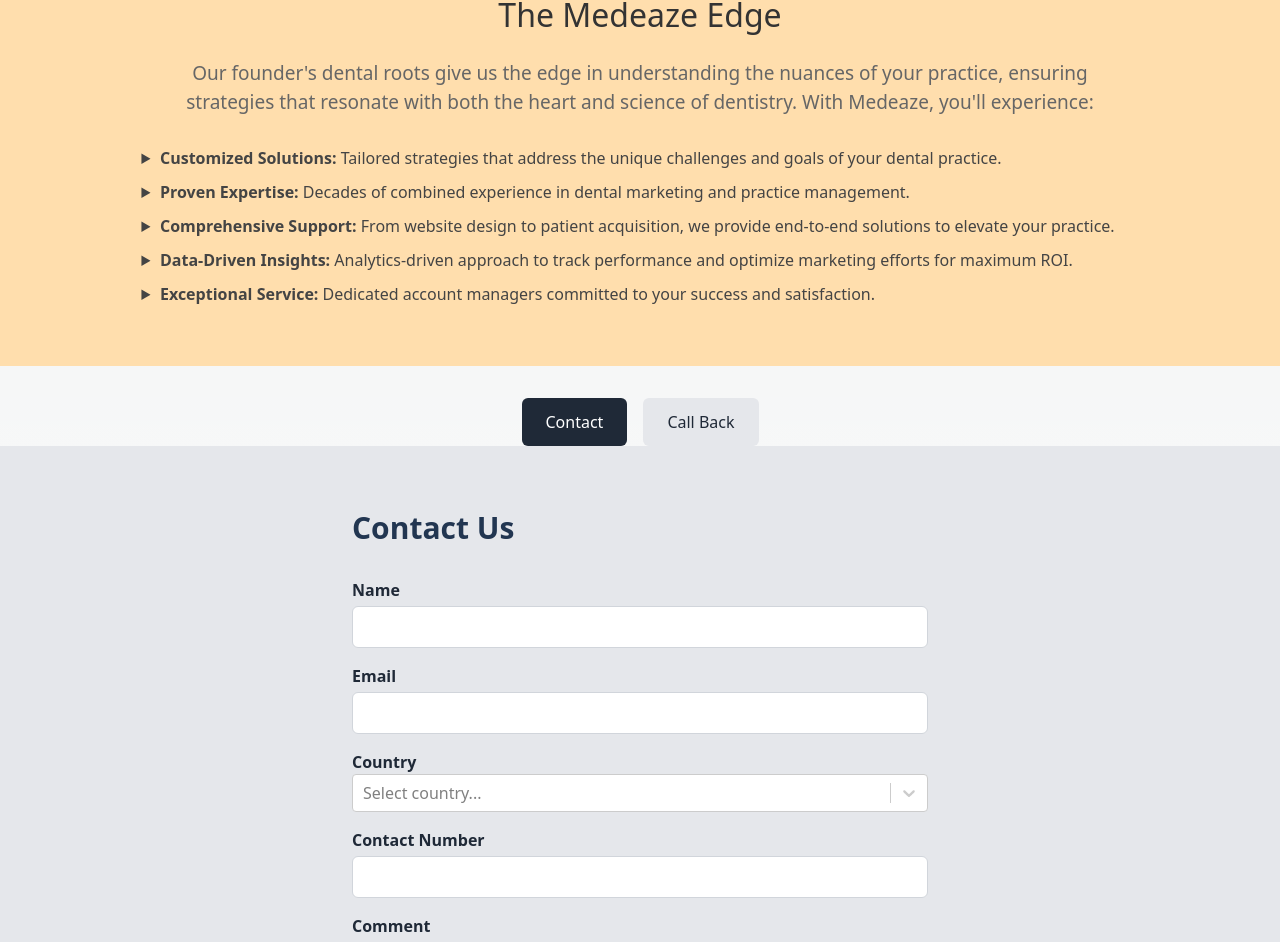
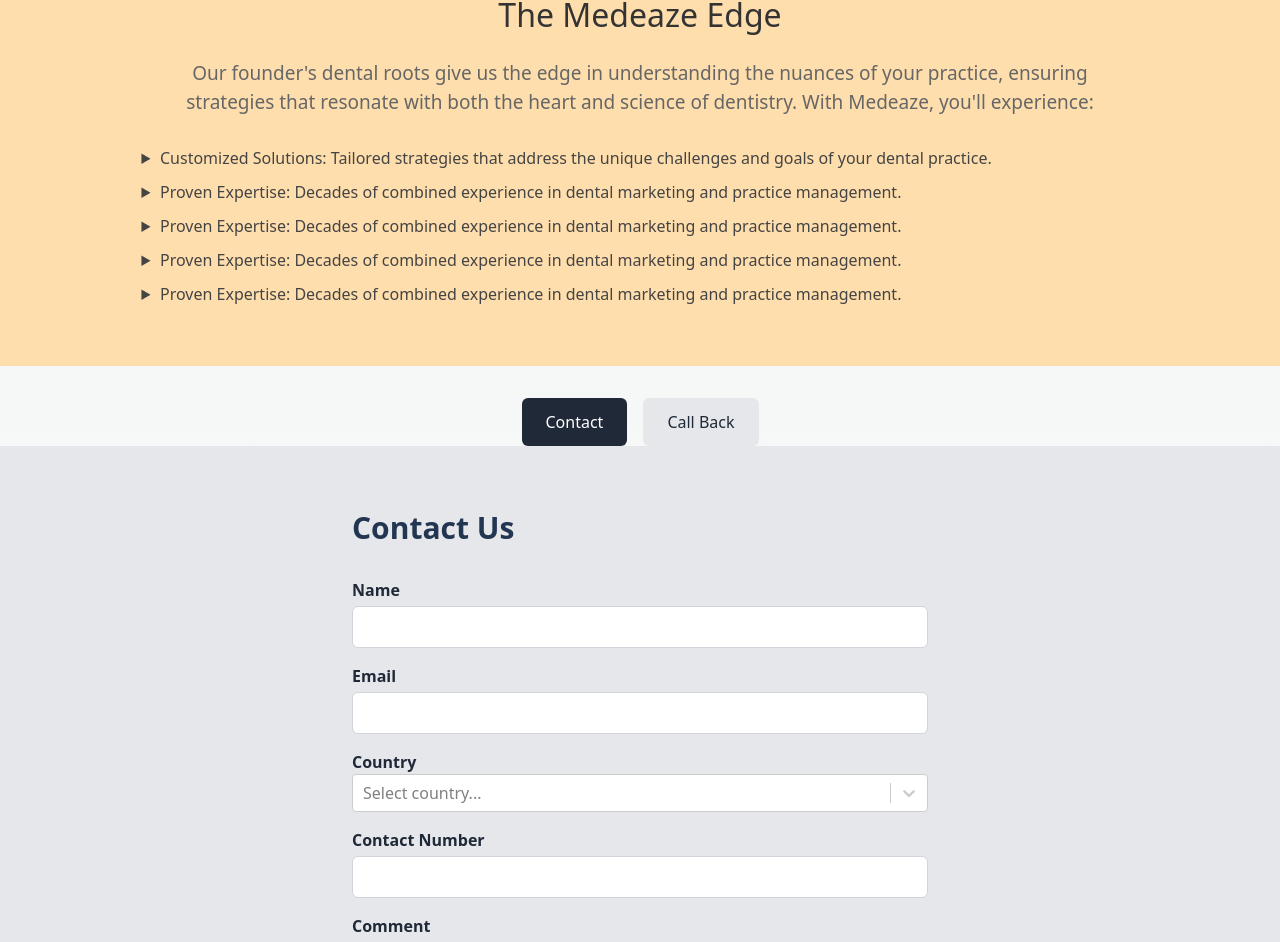
Before and after one commit to Tushar010402/medeaze, a Next.js app: page / in a window 1280 px wide. Shown: the part 2805-3747 px from the top of the page. Built offline with nearby package versions, Linux system fonts and the light colour scheme.

Commit message:
resolve AWS error 9

```diff
--- a/src/pages/index.js
+++ b/src/pages/index.js
@@ -339,6 +339,8 @@
         className="mt-4 text-lg text-black-500"
       >
         Delve into the realm of growth and let your practice shine.
+
+
       </motion.p>
       <motion.div
         initial={{ opacity: 0, scale: 0.5 }}
@@ -383,7 +385,8 @@
             animate={{ opacity: 1, y: 0 }}
             transition={{ duration: 1, delay: 0.6 }}
           >
-            At Medeaze, we blend dental proficiency with marketing acumen to offer you strategies that are not just effective but empathetic to the core of dental care.
+           At Medeaze, we blend dental proficiency with marketing acumen to offer you strategies that are not just effective but empathetic to the core of dental care.
+
           </motion.p>
           {/* Read More Button */}
           <motion.button
@@ -460,13 +463,19 @@
         <section id="why-us" className="medeaze-edge-section">
             <div className="container">
                 <h2>The Medeaze Edge</h2>
-                <p>Our founder's dental roots give us the edge in understanding the nuances of your practice, ensuring strategies that resonate with both the heart and science of dentistry. With Medeaze, you'll experience:</p>
+                <p>Our founder&apos;s dental roots give us the edge in understanding the nuances of your practice, ensuring strategies that resonate with both the heart and science of dentistry. With Medeaze, you&apos;ll experience:
+</p>
                 <ul>
-                    <li><strong>Customized Solutions:</strong> Tailored strategies that address the unique challenges and goals of your dental practice.</li>
-                    <li><strong>Proven Expertise:</strong> Decades of combined experience in dental marketing and practice management.</li>
-                    <li><strong>Comprehensive Support:</strong> From website design to patient acquisition, we provide end-to-end solutions to elevate your practice.</li>
-                    <li><strong>Data-Driven Insights:</strong> Analytics-driven approach to track performance and optimize marketing efforts for maximum ROI.</li>
-                    <li><strong>Exceptional Service:</strong> Dedicated account managers committed to your success and satisfaction.</li>
+                    <li>Customized Solutions: Tailored strategies that address the unique challenges and goals of your dental practice.
+</li>
+                    <li>Proven Expertise: Decades of combined experience in dental marketing and practice management.
+</li>
+                    <li>Proven Expertise: Decades of combined experience in dental marketing and practice management.
+</li>
+                    <li>Proven Expertise: Decades of combined experience in dental marketing and practice management.
+</li>
+                    <li>Proven Expertise: Decades of combined experience in dental marketing and practice management.
+</li>
                 </ul>
             </div>
         </section>
```
